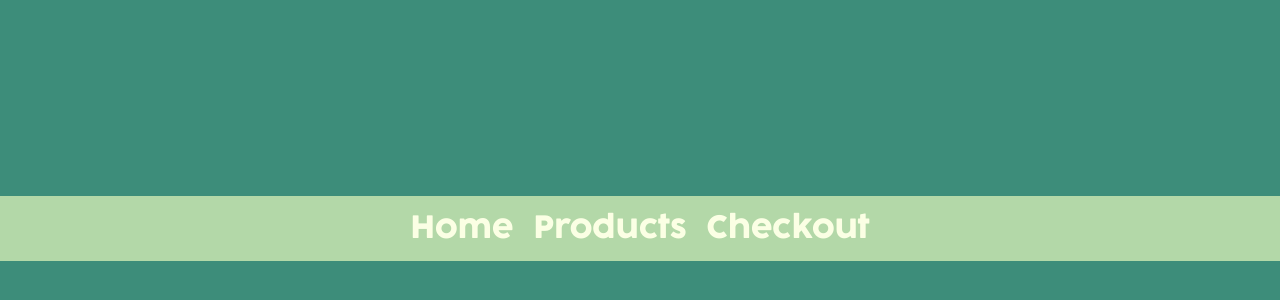
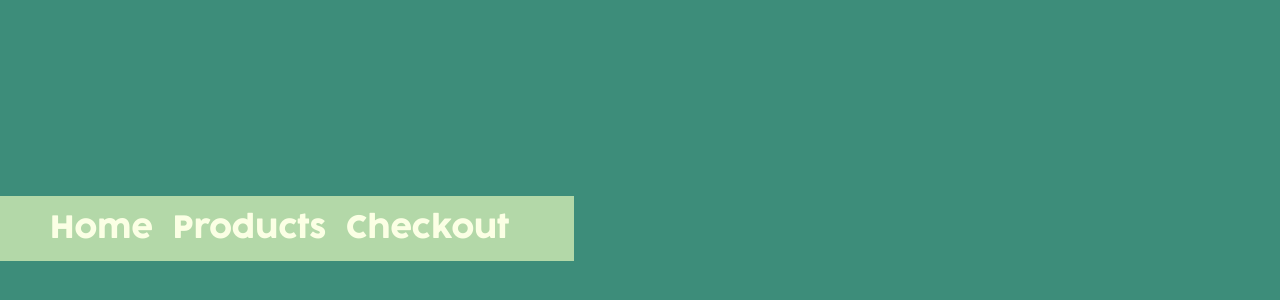
Before and after one commit to efong14/Shopping-Cart, a React (Vite) app: page /nav in a window 1280 px wide. Shown: the part 172-472 px from the top of the page. Built offline with nearby package versions, Linux system fonts and the light colour scheme.

Commit message:
Changes Product component to accept props for test
Changes the Product component to accept two props, one for the default
state for the product list and one for the function for fetching in the
useEffect function. Allows testing to use mocks easier and make functions
less tightly coupled.

```diff
--- a/src/components/Navbar/Navbar.jsx
+++ b/src/components/Navbar/Navbar.jsx
@@ -6,13 +6,15 @@
   return (
     <>
       <div className={styles.navBar}>
-        <Link to="/" className={styles.navButton}>
-          Home
-        </Link>
-        <Link to="/nav/products" className={styles.navButton}>
-          Products
-        </Link>
-        <Link to="/nav/checkout" className={styles.navButton}>
+        <div className={styles.leftSide}>
+          <Link to="/" className={styles.home}>
+            Home
+          </Link>
+          <Link to="/nav/products" className={styles.products}>
+            Products
+          </Link>
+        </div>
+        <Link to="/nav/checkout" className={styles.checkout}>
           Checkout
         </Link>
       </div>
--- a/src/components/Navbar/Navbar.module.css
+++ b/src/components/Navbar/Navbar.module.css
@@ -5,22 +5,33 @@
 
 .navBar {
   height: 65px;
-  width: 100vw;
+  width: 100%;
   background-color: #b3d8a8;
   display: flex;
-  justify-content: center;
+  justify-content: space-between;
   align-items: center;
 }
 
-.navButton {
+.leftSide {
+  margin-left: 50px;
+}
+
+.home,
+.products,
+.checkout {
   font-family: Goose;
   color: #fbffe4;
   font-size: 30px;
-  margin-right: 10px;
-  margin-left: 10px;
+  margin-right: 20px;
 }
 
-.navButton:hover {
+.checkout {
+  margin-right: 65px;
+}
+
+.home:hover,
+.products:hover,
+.checkout:hover {
   color: #3d8d7a;
   text-decoration: underline;
 }
--- a/src/components/Products/Products.jsx
+++ b/src/components/Products/Products.jsx
@@ -1,12 +1,16 @@
 import styles from './Products.module.css';
 import { useEffect, useState } from 'react';
 
-export default function Products() {
-  const [productList, setProductList] = useState(null);
+const fetcher = (setter) => {
+  fetch('https://fakestoreapi.com/products')
+    .then((response) => response.json())
+    .then((products) => setter(products));
+};
+
+function Products({ dState, fetchs }) {
+  const [productList, setProductList] = useState(dState);
   useEffect(() => {
-    fetch('https://fakestoreapi.com/products')
-      .then((response) => response.json())
-      .then((products) => setProductList(products));
+    fetchs(setProductList);
   }, []);
   return (
     productList && (
@@ -40,3 +44,5 @@
     )
   );
 }
+
+export { Products, fetcher };
--- a/src/components/Products/Products.module.css
+++ b/src/components/Products/Products.module.css
@@ -4,6 +4,10 @@
 @font-face {
   font-family: gLight;
   src: url(../../fonts/gLight.ttf);
+}
+
+* {
+  box-sizing: border-box;
 }
 
 .productWrapper {
@@ -66,13 +70,36 @@
   display: flex;
 }
 
+.amountContainer {
+  height: 50px;
+  display: flex;
+}
+
+.productNum,
+.add,
+.subtract {
+  width: 50px;
+}
+
+.productNum,
+.add,
+.subtract,
 .addCart {
   background-color: white;
   color: #3d8d7a;
   border: 2px solid #3d8d7a;
   border-radius: 10px;
+  height: 50px;
 }
 
+.productNum {
+  display: flex;
+  justify-content: center;
+  align-items: center;
+}
+
+.add:hover,
+.subtract:hover,
 .addCart:hover {
   background-color: #3d8d7a;
   color: white;
--- a/src/routes.jsx
+++ b/src/routes.jsx
@@ -1,7 +1,7 @@
 import Navbar from './components/Navbar/Navbar';
 import Homepage from './components/Homepage/Homepage';
 import Errorpage from './components/Errorpage/Errorpage';
-import Products from './components/Products/Products';
+import { Products, fetcher } from './components/Products/Products';
 import Checkout from './components/Checkout/Checkout';
 
 const routes = [
@@ -15,7 +15,7 @@
     path: 'nav',
     element: <Navbar />,
     children: [
-      { path: 'products', element: <Products /> },
+      { path: 'products', element: <Products fetchs={fetcher} /> },
       { path: 'checkout', element: <Checkout /> },
     ],
   },
```
Also changed, not shown: 2 other files (tests, documents, lock files or other folders).
